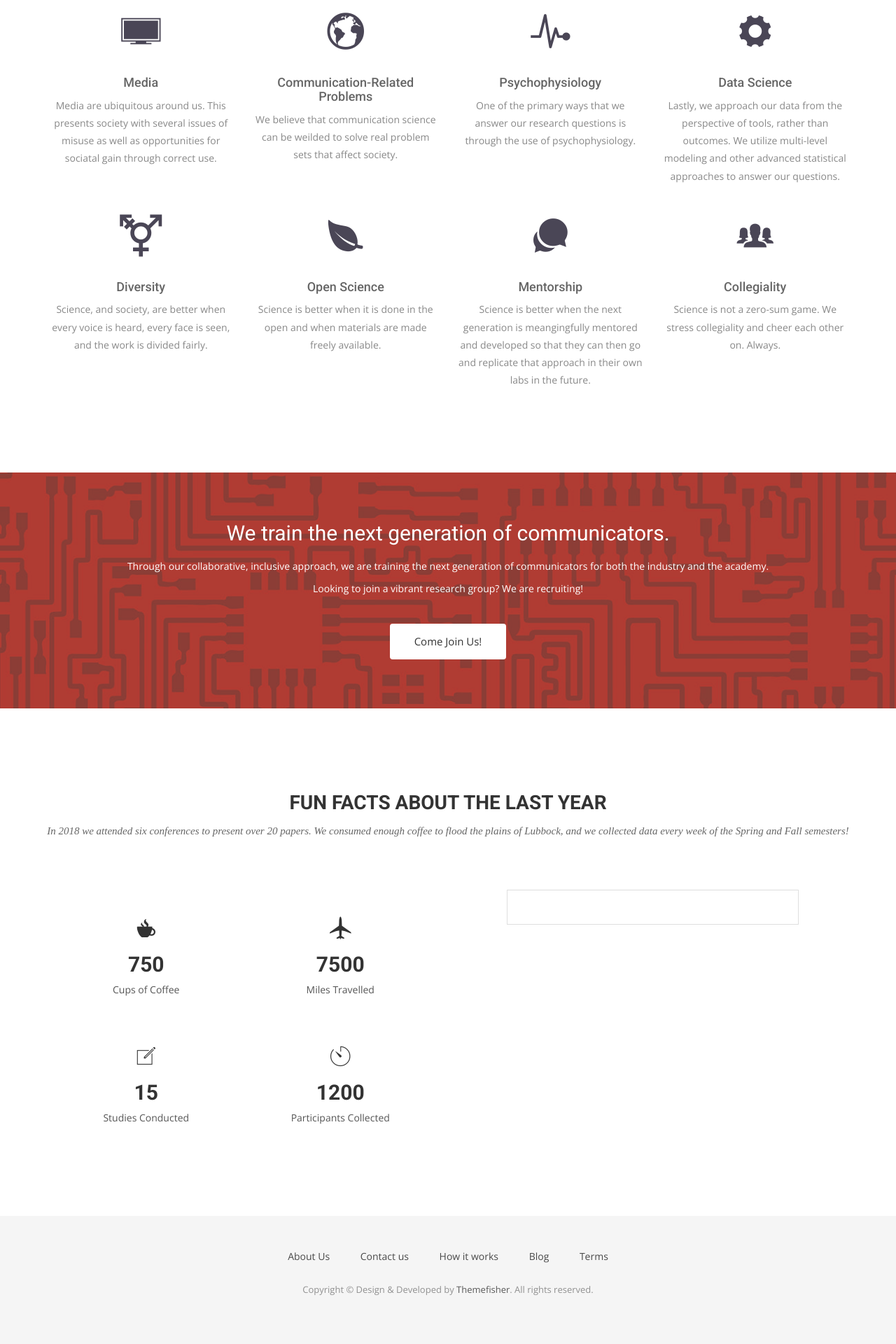
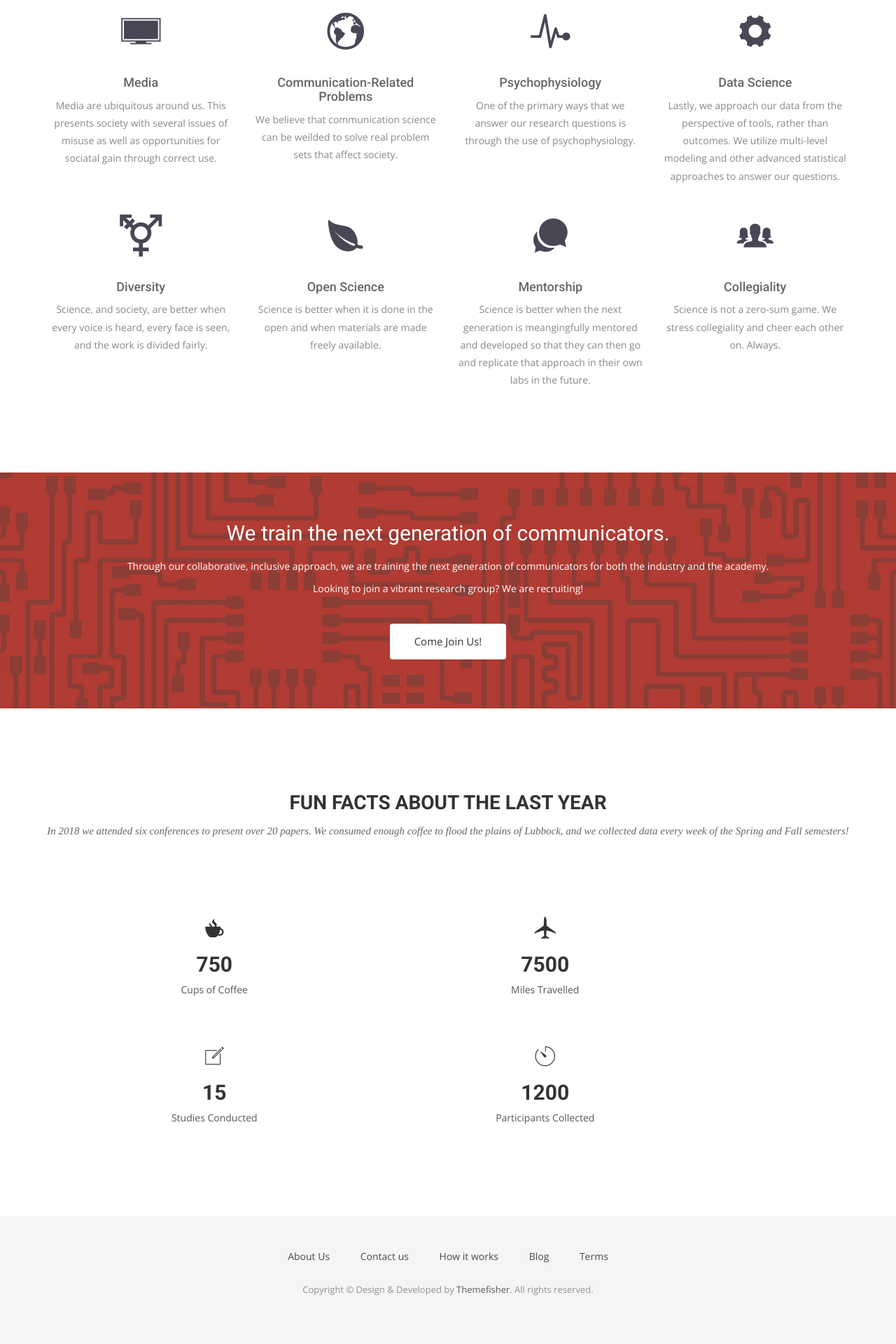
Before and after one commit to cognitionemotionlab/cognitionemotionlab.github.io, a Jekyll site: the page built from index.html, in a window 1280 px wide. Shown: the part 2307-4227 px from the top of the page at 70% size. Built offline with Jekyll 4.4.1, drawn with Linux system fonts in a browser that asks for light colours; nearby versions of some CDN libraries; some web fonts are replaced.

Commit message:
Gave up and am trying to just get the fun facts to be wider.

```diff
--- a/index.html
+++ b/index.html
@@ -147,7 +147,7 @@ permalink: /
       </div>
     </div>
     <div class="row">
-      <div class="col-md-6">
+      <div class="col-md-10">
         {% if site.data.funfacts.size > 0 %}
         <div class="block">
           {% for ff in site.data.funfacts %}
@@ -164,23 +164,6 @@ permalink: /
         </div>
         {% endif %}
       </div>
-      <div class="col-md-6">
-
-        <div class="testimonial-carousel">
-          <div id="testimonial-slider" class="owl-carousel">
-            {% for post in site.publications reversed %}
-                <i class="ion-ios-book"></i>
-                <H3>{{ tm.title }}</H3>
-                <div class="user">
-                  <img src="{{ tm.image }}" alt="People">
-                  <p><span>{{ tm.name }}</span> <a href="{{ tm.paperurl }}">Read the paper here!</a></p>
-                </div>
-            {% endfor %}
-
-          </div>
-        </div>
-
-      </div>
     </div>
   </div>
 </section>
```
